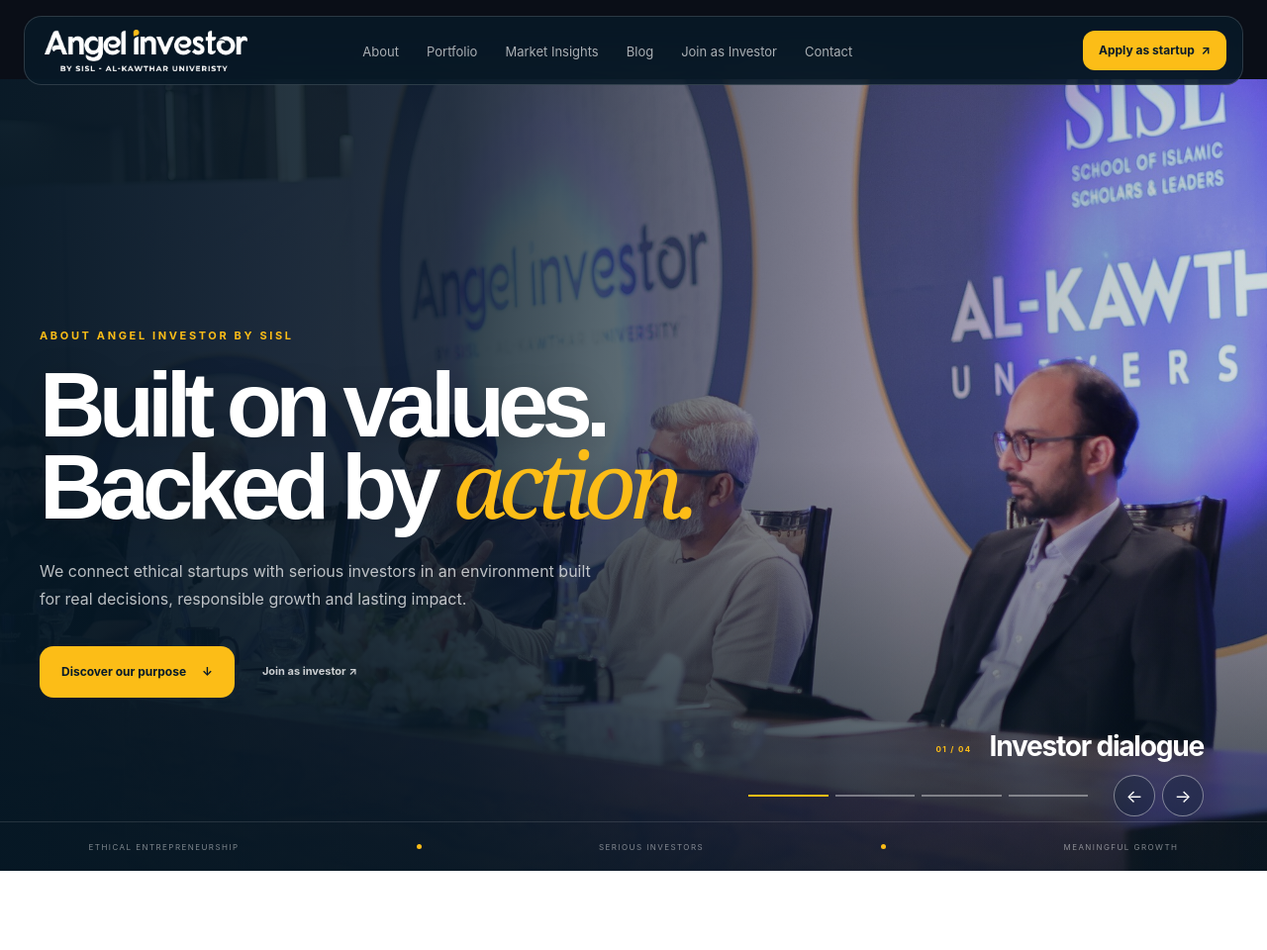
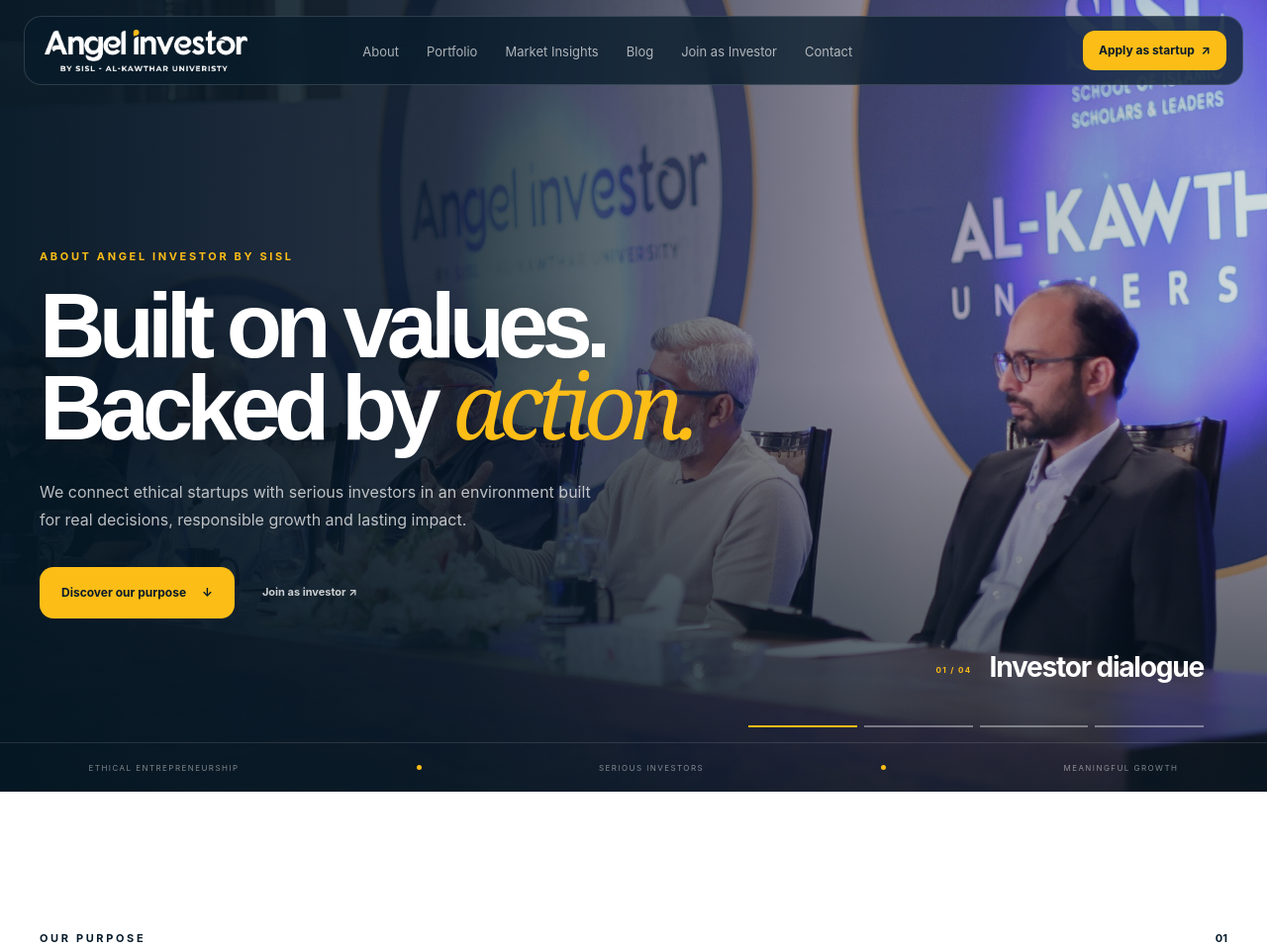
Before and after one commit to oumamaalkawthar-byte/Angel-Investor, an Astro site: page /about in a window 1280 px wide. Shown: the top 960 px of the page at 99% size. Built offline with nearby package versions, Linux system fonts and the light colour scheme; Astro itself is replaced by a stand-in of ours.

Commit message:
Fix About hero overflowing past the fold, remove arrows, 3s autoplay
The hero's internal 76px top padding was clearly meant to let the photo
bleed under the fixed floating nav, but nothing cancelled BaseLayout's
own 80px top padding on <main> - so the hero rendered 80px too low and,
since it's a fixed 100svh tall, its bottom 80px (progress dots, arrows,
marquee) fell below the viewport on load. Added margin-top:-80px so it
bleeds under the header and exactly fills the viewport as intended.

Also removed the prev/next arrow buttons per request (progress dots
now fill the full control width) and dropped autoplay from 5.2s to 3s.

```diff
--- a/src/pages/about.astro
+++ b/src/pages/about.astro
@@ -39,10 +39,6 @@
         <div class="about-banner-controls">
           <div class="banner-progress" aria-label="Choose event image">
             {heroSlides.map((slide, index) => <button class:list={[index === 0 && "active"]} data-slide-button data-index={index} aria-label={`Show slide ${index + 1}: ${slide.label}`}><span></span></button>)}
-          </div>
-          <div class="banner-arrows">
-            <button data-previous-slide aria-label="Previous event image">←</button>
-            <button data-next-slide aria-label="Next event image">→</button>
           </div>
         </div>
       </div>
--- a/src/scripts/about.ts
+++ b/src/scripts/about.ts
@@ -27,11 +27,9 @@
     const startSlider = () => {
       if (reducedMotion) return;
       window.clearInterval(timer);
-      timer = window.setInterval(() => showSlide(currentSlide + 1), 5200);
+      timer = window.setInterval(() => showSlide(currentSlide + 1), 3000);
     };
     slideButtons.forEach((button) => button.addEventListener('click', () => { showSlide(Number(button.dataset.index)); startSlider(); }));
-    root.querySelector<HTMLButtonElement>('[data-previous-slide]')?.addEventListener('click', () => { showSlide(currentSlide - 1); startSlider(); });
-    root.querySelector<HTMLButtonElement>('[data-next-slide]')?.addEventListener('click', () => { showSlide(currentSlide + 1); startSlider(); });
     slider?.addEventListener('mouseenter', () => window.clearInterval(timer));
     slider?.addEventListener('mouseleave', startSlider);
     slider?.addEventListener('keydown', (event) => {
--- a/src/styles/about.css
+++ b/src/styles/about.css
@@ -2,7 +2,7 @@
 .about-page .eyebrow.dark { color:var(--color-deep); }
 
 /* Full-width event banner hero */
-.about-hero { position:relative; height:100svh; min-height:760px; overflow:hidden; background:var(--color-deep); color:#fff; }
+.about-hero { position:relative; height:100svh; min-height:760px; margin-top:-80px; overflow:hidden; background:var(--color-deep); color:#fff; }
 .about-hero-inner { position:relative; z-index:4; display:flex; align-items:center; height:100%; padding-top:76px; pointer-events:none; }
 .about-hero-actions { pointer-events:auto; }
 .about-hero-copy { max-width:760px; }
@@ -22,13 +22,10 @@
 .about-banner-track figcaption small { padding-bottom:5px; color:var(--color-cta); font-size:8px; font-weight:700; letter-spacing:.17em; }
 .about-banner-track figcaption strong { font-size:clamp(25px,2.2vw,38px); line-height:1; letter-spacing:-.045em; }
 .about-banner-controls { position:absolute; z-index:5; right:5vw; bottom:55px; display:flex; align-items:center; justify-content:space-between; width:min(460px,42vw); }
-.banner-progress { display:flex; flex:1; gap:7px; margin-right:26px; }
+.banner-progress { display:flex; flex:1; gap:7px; }
 .banner-progress button { flex:1; height:22px; padding:10px 0; border:0; background:transparent; cursor:pointer; }
 .banner-progress span { display:block; height:2px; background:rgba(255,255,255,.38); transform-origin:left; }
-.banner-progress button.active span { background:var(--color-cta); animation:banner-progress 5.2s linear; }
-.banner-arrows { display:flex; gap:7px; }
-.banner-arrows button { width:42px; height:42px; border:1px solid rgba(255,255,255,.42); border-radius:50%; background:rgba(7,27,42,.28); color:#fff; font-size:18px; cursor:pointer; backdrop-filter:blur(10px); transition:.25s; }
-.banner-arrows button:hover,.banner-arrows button:focus-visible { border-color:var(--color-cta); background:var(--color-cta); color:var(--color-deep); }
+.banner-progress button.active span { background:var(--color-cta); animation:banner-progress 3s linear; }
 .about-marquee { position:absolute; z-index:4; right:0; bottom:0; left:0; display:flex; align-items:center; justify-content:space-around; height:50px; border-top:1px solid rgba(255,255,255,.12); color:rgba(255,255,255,.48); font-size:8px; letter-spacing:.18em; }
 .about-marquee i { width:5px; height:5px; border-radius:50%; background:var(--color-cta); }
 @keyframes banner-progress { from { transform:scaleX(0); } to { transform:scaleX(1); } }
@@ -169,8 +166,6 @@
   .about-banner-track figcaption { right:auto; bottom:90px; left:15px; }
   .about-banner-track figcaption strong { font-size:22px; }
   .about-banner-controls { right:15px; bottom:30px; left:15px; width:auto; }
-  .banner-progress { margin-right:14px; }
-  .banner-arrows button { width:36px; height:36px; }
   .about-marquee { display:none; }
   .about-purpose { padding:95px 0; }
   .about-purpose h2 { margin:45px 0 55px; font-size:43px; }
```
